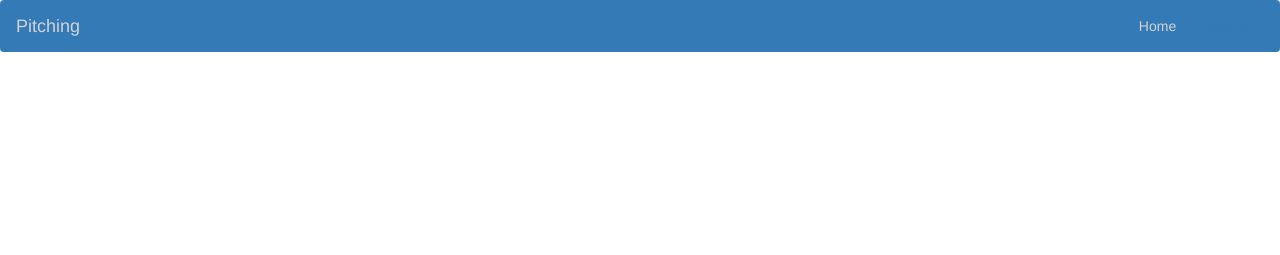
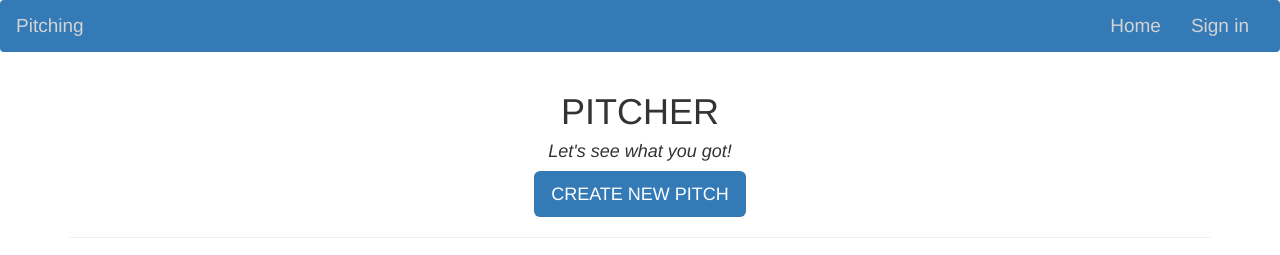
Before and after one commit to kiptoo-rotich/One-minute-pitches, a Flask app: page / in a window 1280 px wide. Shown: the top 255 px of the page. Before the commit the page ends 52 px from the top, so only its background shows below. Run offline with Flask 2, Linux system fonts and the light colour scheme; parts of the project's set-up code (start-up, migrations or seed data) failed here and were passed over; some libraries are stand-ins or nearby versions.

Commit message:
It edits the home page and adds images

```diff
--- a/app/auth/forms.py
+++ b/app/auth/forms.py
@@ -32,11 +32,11 @@ class UpdateProfileForm(FlaskForm):
     submit = SubmitField('Submit')
 
 class Pitch(FlaskForm):
-    pitch_title = StringField('Pitch title', validators=[Required])
-    pitch_group = StringField('Pitch category',choices=[('Select a category','Select a category'),('Product','Product'),('Promotions','Promotions'),('Business','Business'),('Pickup lines', 'Pickup lines')], validators=[Required])
+    pitch_title = StringField('Pitch title', validators=[Required()])
+    pitch_group = StringField('Pitch category',choices=[('Select a category','Select a category'),('Product','Product'),('Promotions','Promotions'),('Business','Business'),('Pickup lines', 'Pickup lines')], validators=[Required()])
     pitch_comment = StringField('What is in your mind?')
     submit = SubmitField('Pitch')
 
 class Comment(FlaskForm):
-    comment = TextAreaField('What do you think about this?', validators=[Required])
+    comment = TextAreaField('What do you think about this?', validators=[Required()])
     submit = SubmitField('Send')
--- a/app/main/views.py
+++ b/app/main/views.py
@@ -1,6 +1,6 @@
 from flask import render_template,request,redirect,url_for,abort
 from . import main
-from app.auth.forms import UpdateProfileForm
+from app.auth.forms import Pitch, UpdateProfileForm
 from .. import db,photos
 from .. models import User
 from flask_login import login_required
@@ -13,13 +13,6 @@ def index():
     '''
     return render_template('index.html')
 
-
-@main.route('/')
-def login():
-    '''
-    View root page function that returns the index page and its data.
-    '''
-    return render_template('index.html')
 
 @main.route('/user/<uname>')
 def profile(uname):
--- a/app/static/css/index.css
+++ b/app/static/css/index.css
@@ -1,3 +1,20 @@
-.head{
+.head {
     color: lightgray;
+    font-size: 19px
 }
+
+.collapse>li:hover {
+    background-color: transparent;
+    color: white;
+}
+
+.header {
+    text-align: center
+}
+
+.business {
+    background-image: url("https://images.unsplash.com/photo-1444653614773-995cb1ef9efa?ixid=MnwxMjA3fDB8MHxwaG90by1wYWdlfHx8fGVufDB8fHx8&ixlib=rb-1.2.1&auto=format&fit=crop&w=1055&q=80");
+    background-repeat: no-repeat;
+    width:100%;
+    height:auto;
+}
--- a/app/templates/index.html
+++ b/app/templates/index.html
@@ -1,6 +1,32 @@
 {% extends 'base.html' %}
-{%block content%}
+{%block content %}
 <div class="container">
-
+    <div class="text-center">
+        <h1>PITCHER</h1>
+        <h4><em>Let's see what you got!</em></h4>
+        <button class="btn btn-lg bg-primary">CREATE NEW PITCH</button>
+    </div>
+    <hr>
+</div>
+<div class="container">
+    <div class="row">
+        <div class="col-md-6 business">
+            <img src="https://images.unsplash.com/photo-1444653614773-995cb1ef9efa?ixid=MnwxMjA3fDB8MHxwaG90by1wYWdlfHx8fGVufDB8fHx8&ixlib=rb-1.2.1&auto=format&fit=crop&w=1055&q=80" alt="Image" width="100%">
+        </div>
+        <div class="col-md-6">
+            <img src="https://images.unsplash.com/photo-1444653614773-995cb1ef9efa?ixid=MnwxMjA3fDB8MHxwaG90by1wYWdlfHx8fGVufDB8fHx8&ixlib=rb-1.2.1&auto=format&fit=crop&w=1055&q=80" alt="Image" width="100%">
+        </div>
+    </div>
+    <hr>
+    <div class="row">
+        <div class="col-md-6">
+            <img src="https://images.unsplash.com/photo-1444653614773-995cb1ef9efa?ixid=MnwxMjA3fDB8MHxwaG90by1wYWdlfHx8fGVufDB8fHx8&ixlib=rb-1.2.1&auto=format&fit=crop&w=1055&q=80"
+                alt="Image" width="100%">
+        </div>
+        <div class="col-md-6">
+            <img src="https://images.unsplash.com/photo-1444653614773-995cb1ef9efa?ixid=MnwxMjA3fDB8MHxwaG90by1wYWdlfHx8fGVufDB8fHx8&ixlib=rb-1.2.1&auto=format&fit=crop&w=1055&q=80"
+                alt="Image" width="100%">
+        </div>
+    </div>
 </div>
 {%endblock%}
--- a/app/templates/navbar.html
+++ b/app/templates/navbar.html
@@ -16,10 +16,10 @@
             <ul class="nav navbar-nav navbar-right">
                 <li><a href="/" class="head">Home</a></li>
                 {% if current_user.is_authenticated %}
-                <li><a href="{{url_for('main.profile',uname=current_user.username)}}">Profile</a></li>
-                <li><a href="{{url_for('auth.logout')}}">Sign out</a></li>
+                <li><a  class="head" href="{{url_for('main.profile',uname=current_user.username)}}">Profile</a></li>
+                <li><a  class="head" href="{{url_for('auth.logout')}}">Sign out</a></li>
                 {% else %}
-                <li class="head"><a href="{{url_for('auth.login')}}">Sign in</a></li>
+                <li><a  class="head" href="{{url_for('auth.login')}}">Sign in</a></li>
                 {%endif%}
             </ul>
 
```
Also changed, not shown: app/models.py (+2 -25 lines), app/templates/newpitch.html (added).
